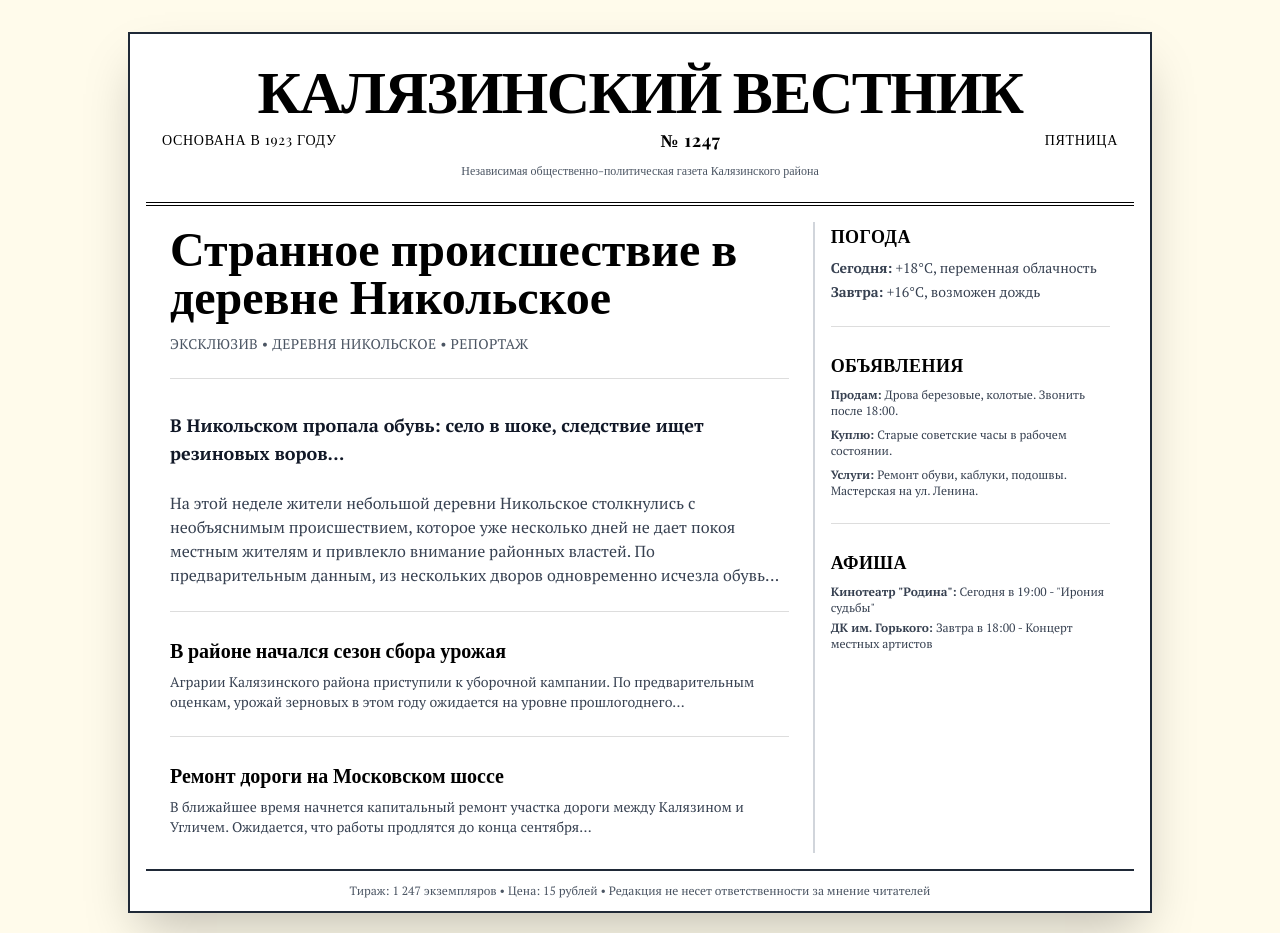
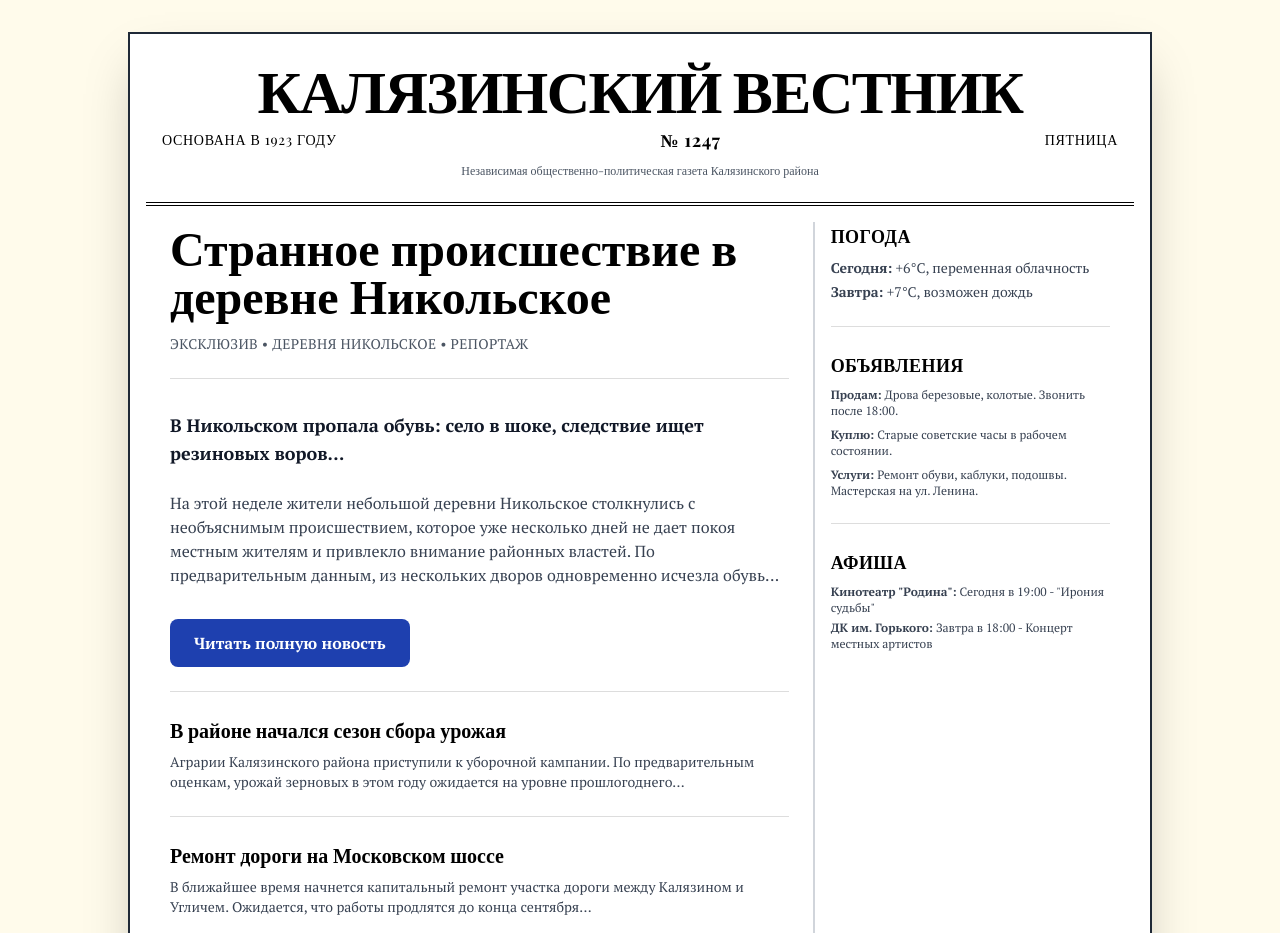
Before and after one commit to alexkuzmichev/RodionQuest, a plain HTML site: page index.html in a window 1280 px wide. Shown: the top 933 px of the page. Drawn offline with nearby package versions, Linux system fonts and the light colour scheme.

Commit message:
Update index.html

```diff
--- a/index.html
+++ b/index.html
@@ -59,6 +59,32 @@
     .newspaper-date {
       font-variant-numeric: oldstyle-nums;
     }
+
+    .action-button {
+      display: inline-block;
+      margin-top: 1rem;
+      padding: 0.75rem 1.5rem;
+      background: #1e40af;
+      color: white;
+      text-decoration: none;
+      border-radius: 0.5rem;
+      font-weight: 700;
+      text-align: center;
+      transition: background 0.2s;
+      -webkit-tap-highlight-color: rgba(30, 64, 175, 0.2);
+      border: none;
+      cursor: pointer;
+      font-size: inherit;
+      font-family: inherit;
+    }
+
+    .action-button:hover {
+      background: #1e3a8a;
+    }
+
+    .action-button:active {
+      background: #1e3a8a;
+    }
   </style>
 </head>
 <body class="min-h-screen bg-amber-50 py-2 sm:py-4 md:py-8">
@@ -97,11 +123,16 @@
                 В Никольском пропала обувь: село в шоке, следствие ищет резиновых воров...
               </a>
             </p>
-            <p class="article-teaser text-sm sm:text-base leading-relaxed text-gray-700">
+            <p class="article-teaser text-sm sm:text-base leading-relaxed text-gray-700 mb-3 sm:mb-4">
               На этой неделе жители небольшой деревни Никольское столкнулись с необъяснимым происшествием,
               которое уже несколько дней не дает покоя местным жителям и привлекло внимание районных властей.
               По предварительным данным, из нескольких дворов одновременно исчезла обувь...
             </p>
+            <div class="mt-3 sm:mt-4">
+              <a href="article.html" class="action-button">
+                Читать полную новость
+              </a>
+            </div>
           </article>
 
           <div class="article-divider"></div>
@@ -131,8 +162,8 @@
           <div class="mb-3 sm:mb-4">
             <h3 class="article-headline text-base sm:text-lg font-bold mb-1 sm:mb-2 uppercase tracking-wide">Погода</h3>
             <div class="text-xs sm:text-sm text-gray-700">
-              <p class="mb-1"><strong>Сегодня:</strong> +18°C, переменная облачность</p>
-              <p><strong>Завтра:</strong> +16°C, возможен дождь</p>
+              <p class="mb-1"><strong>Сегодня:</strong> +6°C, переменная облачность</p>
+              <p><strong>Завтра:</strong> +7°C, возможен дождь</p>
             </div>
           </div>
 
```
